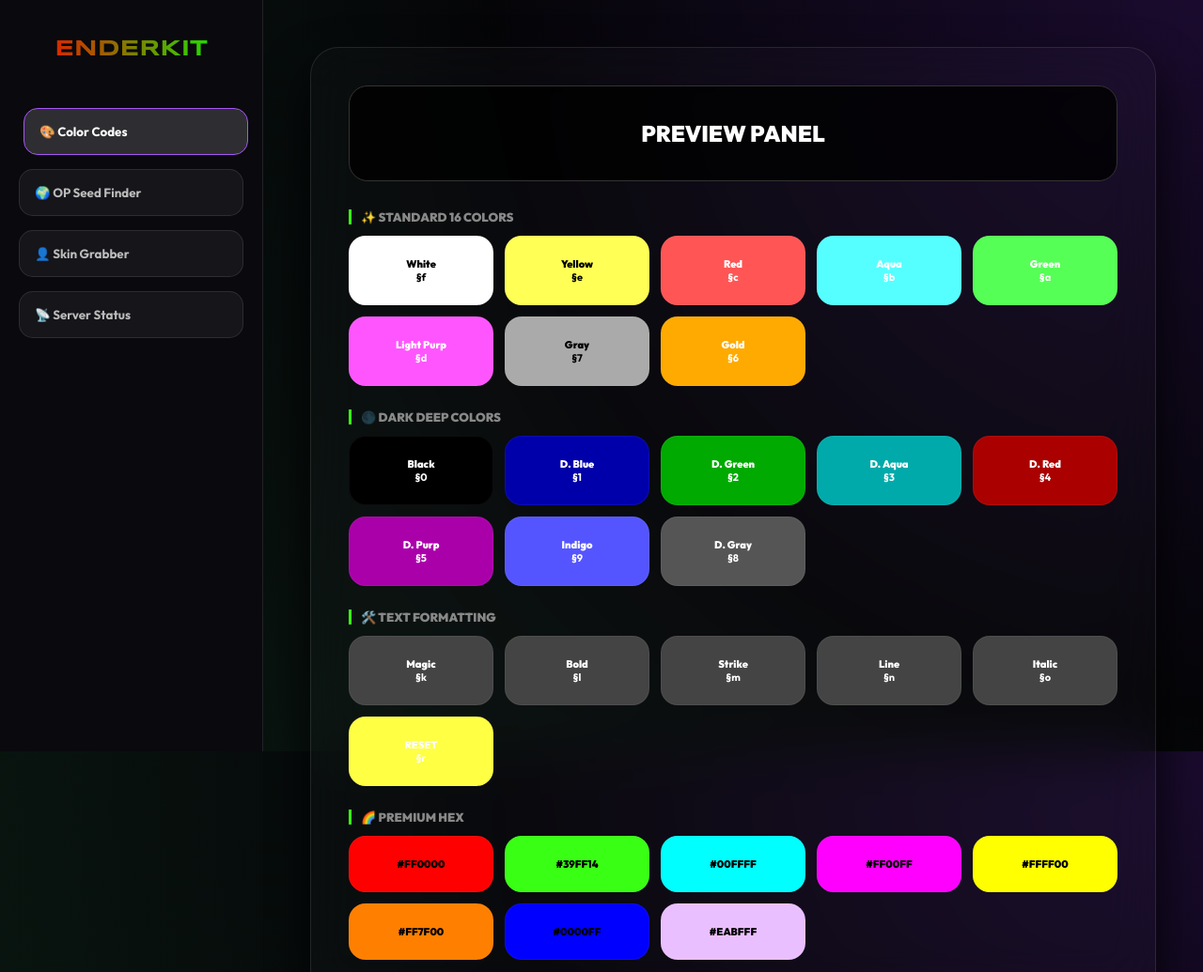
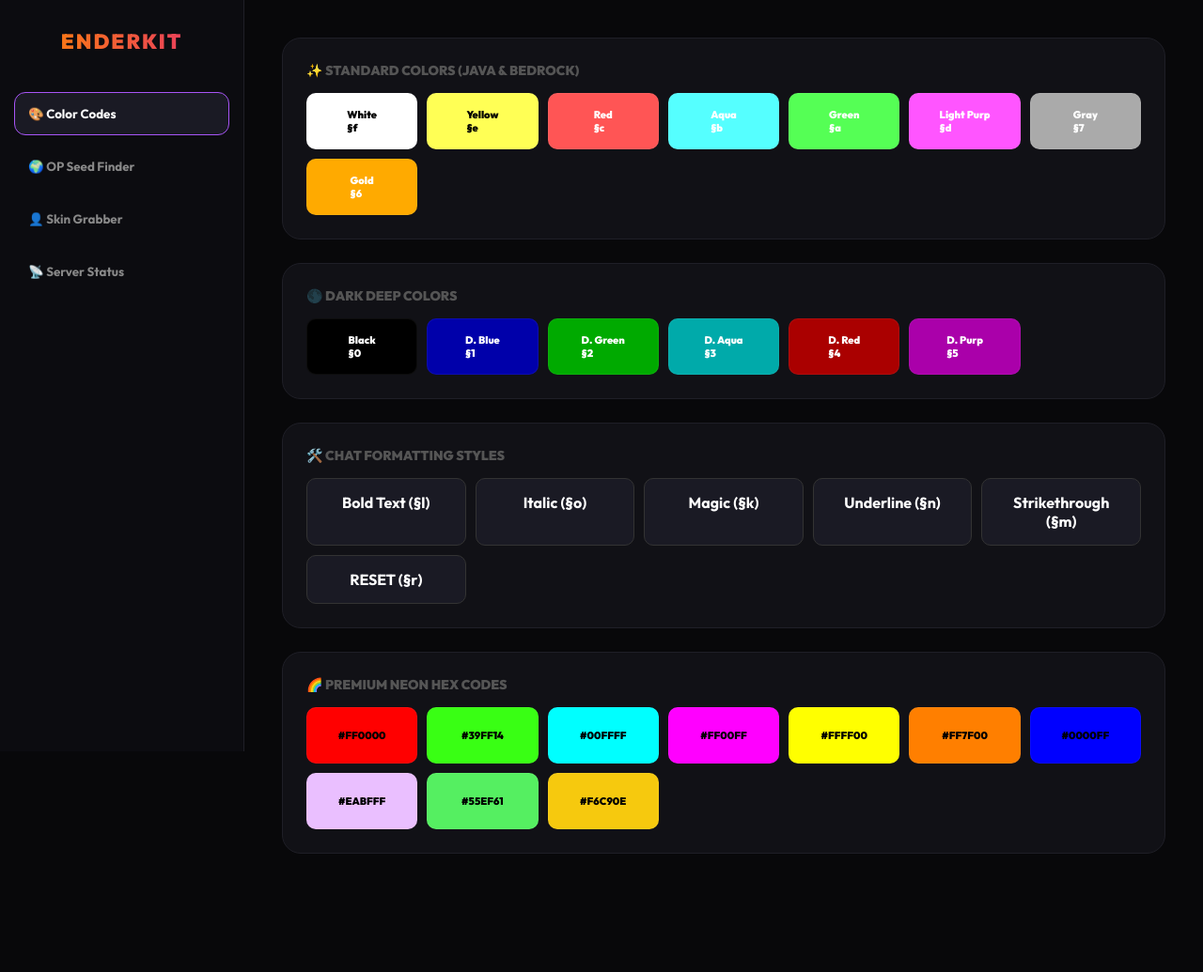
Before and after one commit to UjjwalGamingYTO23/MC-UltraKit, a plain HTML site: page index.html in a window 1280 px wide. Shown: the top 1035 px of the page at 94% size. After the commit the page ends 974 px from the top, so only its background shows below. Drawn offline with nearby package versions, Linux system fonts and the light colour scheme.

Commit message:
Update index.html

```diff
--- a/index.html
+++ b/index.html
@@ -2,95 +2,76 @@
 <html lang="en">
 <head>
     <meta name="google-site-verification" content="6m77o9z49m" />
-
     <meta charset="UTF-8">
     <meta name="viewport" content="width=device-width, initial-scale=1.0">
-    <title>EnderKit | All Minecraft Tools Java & Bedrock</title>
+    <title>EnderKit | Ultimate Minecraft Tools</title>
 
     <style>
-        @import url('https://fonts.googleapis.com/css2?family=Outfit:wght@400;700;900&family=Syncopate:wght@700&display=swap');
+        @import url('https://fonts.googleapis.com/css2?family=Outfit:wght@400;700;900&display=swap');
 
         :root {
-            --bg: #050508;
-            --panel: rgba(10, 10, 15, 0.98);
+            --bg: #08080a;
+            --panel: #111116;
             --accent: #39ff14;
             --primary: #a855f7;
-            --glass: rgba(255, 255, 255, 0.05);
+            --btn: #1a1a24;
         }
 
         * { margin: 0; padding: 0; box-sizing: border-box; font-family: 'Outfit', sans-serif; }
+        body { background: var(--bg); color: #fff; display: flex; min-height: 100vh; overflow-x: hidden; }
 
-        body {
-            background: radial-gradient(circle at top right, #1a0b2e, #050508, #0a1a12);
-            background-attachment: fixed;
-            color: #fff; display: flex; min-height: 100vh; overflow: hidden;
+        /* SIDEBAR */
+        .sidebar {
+            width: 260px; height: 100vh; background: #0c0c10;
+            position: fixed; border-right: 1px solid #1f1f27; padding: 30px 15px;
         }
+        .logo {
+            font-size: 22px; font-weight: 900; letter-spacing: 2px; text-align: center; margin-bottom: 40px;
+            background: linear-gradient(90deg, #ff8a00, #e52e71); -webkit-background-clip: text; -webkit-text-fill-color: transparent;
+        }
+        .nav-btn {
+            width: 100%; padding: 14px; margin-bottom: 10px; background: transparent; border: 1px solid transparent;
+            border-radius: 12px; color: #888; text-align: left; cursor: pointer; transition: 0.3s; font-weight: 600;
+        }
+        .nav-btn:hover, .nav-btn.active { background: var(--btn); color: #fff; border-color: var(--primary); }
 
-        /* PREMIUM RGB SIDEBAR */
-        .sidebar {
-            width: 280px; height: 100vh; background: var(--panel);
-            position: fixed; border-right: 1px solid rgba(255,255,255,0.1);
-            padding: 40px 20px; z-index: 1000; backdrop-filter: blur(20px);
+        /* MAIN AREA */
+        .wrapper { margin-left: 260px; width: 100%; padding: 40px; }
+        .app-card { display: none; animation: slideUp 0.4s ease; }
+        .app-card.active { display: block; }
+        @keyframes slideUp { from { opacity: 0; transform: translateY(20px); } to { opacity: 1; transform: translateY(0); } }
+
+        /* COLOR GRID BOXES */
+        .box-container { background: var(--panel); border: 1px solid #1f1f27; border-radius: 20px; padding: 25px; margin-bottom: 25px; }
+        .section-title { font-size: 14px; font-weight: 800; color: #555; text-transform: uppercase; margin-bottom: 15px; display: flex; align-items: center; gap: 8px; }
+
+        .grid { display: grid; grid-template-columns: repeat(auto-fill, minmax(110px, 1fr)); gap: 10px; }
+        .color-chip {
+            height: 60px; border-radius: 10px; border: 1px solid rgba(255,255,255,0.05);
+            cursor: pointer; font-weight: 800; font-size: 11px; display: flex; flex-direction: column;
+            align-items: center; justify-content: center; transition: 0.2s;
         }
+        .color-chip:hover { transform: scale(1.05); filter: brightness(1.2); }
 
-        .logo {
-            font-family: 'Syncopate', sans-serif; font-size: 24px; font-weight: 900;
-            text-align: center; margin-bottom: 50px;
-            background: linear-gradient(90deg, #ff0000, #00ff00, #0000ff, #ff00ff, #ff0000);
-            background-size: 400%; -webkit-background-clip: text; -webkit-text-fill-color: transparent;
-            animation: rgb-text 5s linear infinite;
-        }
+        /* CHAT FORMATS */
+        .format-grid { display: grid; grid-template-columns: repeat(auto-fill, minmax(150px, 1fr)); gap: 10px; }
+        .format-btn { padding: 15px; background: #1a1a24; border: 1px solid #333; border-radius: 10px; cursor: pointer; text-align: center; font-weight: 700; }
 
-        .nav-btn {
-            width: 100%; padding: 16px; margin-bottom: 15px; background: var(--glass);
-            border: 1px solid rgba(255,255,255,0.1); border-radius: 15px;
-            color: #bbb; text-align: left; font-weight: 700; cursor: pointer;
-            transition: 0.4s; display: flex; align-items: center; gap: 12px;
-        }
+        /* SERVER STATUS DESIGN */
+        .srv-input-group { display: flex; gap: 10px; margin-bottom: 20px; }
+        input, select { flex: 1; padding: 15px; background: #000; border: 1px solid #222; border-radius: 10px; color: var(--accent); font-weight: 700; outline: none; }
+        .cta-btn { padding: 0 30px; background: var(--primary); border: none; border-radius: 10px; color: #fff; font-weight: 900; cursor: pointer; }
 
-        .nav-btn:hover, .nav-btn.active { color: #fff; background: rgba(255,255,255,0.15); border-color: var(--primary); transform: translateX(5px); }
+        .srv-res { background: #000; padding: 25px; border-radius: 15px; border: 1px solid #222; display: none; }
+        .stat-line { margin-bottom: 8px; font-weight: 600; font-size: 14px; color: #aaa; }
+        .stat-line span { color: #fff; }
 
-        @keyframes rgb-text { 0% { background-position: 0%; } 100% { background-position: 400%; } }
+        /* SKIN GRABBER FIX */
+        .skin-display { text-align: center; margin-top: 20px; }
+        .skin-img { height: 350px; margin-bottom: 20px; filter: drop-shadow(0 0 20px rgba(168, 85, 247, 0.4)); }
+        .dl-btn { display: inline-block; padding: 15px 40px; background: #39ff14; color: #000; text-decoration: none; border-radius: 12px; font-weight: 900; text-transform: uppercase; }
 
-        .wrapper { margin-left: 280px; width: calc(100% - 280px); padding: 50px; display: flex; justify-content: center; overflow-y: auto; }
-
-        .app-card {
-            display: none; width: 100%; max-width: 900px;
-            background: rgba(255, 255, 255, 0.02);
-            border: 1px solid rgba(255,255,255,0.1); border-radius: 30px;
-            padding: 40px; backdrop-filter: blur(30px);
-            box-shadow: 0 25px 50px rgba(0,0,0,0.8);
-        }
-        .app-card.active { display: block; animation: fadeIn 0.3s ease; }
-        @keyframes fadeIn { from { opacity: 0; transform: translateY(10px); } }
-
-        /* COLORS CATEGORIES */
-        .section-header { font-size: 13px; font-weight: 900; color: #888; text-transform: uppercase; margin: 25px 0 12px; border-left: 3px solid var(--accent); padding-left: 10px; }
-        .grid { display: grid; grid-template-columns: repeat(auto-fill, minmax(130px, 1fr)); gap: 12px; }
-
-        .color-chip {
-            padding: 22px 5px; border-radius: 18px; border: 1px solid rgba(255,255,255,0.05);
-            cursor: pointer; font-weight: 800; font-size: 11px; text-align: center; transition: 0.2s;
-        }
-        .color-chip:hover { transform: scale(1.05); border-color: #fff; }
-
-        /* INPUTS & SELECTS WITH EMOJIS */
-        select, input {
-            width: 100%; padding: 18px; background: rgba(0,0,0,0.7);
-            border: 1px solid #333; border-radius: 15px;
-            color: var(--accent); font-weight: 700; outline: none; margin-bottom: 20px;
-        }
-
-        .cta {
-            width: 100%; padding: 22px; background: linear-gradient(45deg, #a855f7, #6366f1);
-            color: #fff; border: none; border-radius: 18px; font-weight: 900;
-            cursor: pointer; text-transform: uppercase; transition: 0.3s;
-        }
-        .cta:hover { transform: translateY(-3px); box-shadow: 0 15px 30px rgba(168, 85, 247, 0.4); }
-
-        .res-box { margin-top: 25px; padding: 25px; background: #000; border-radius: 20px; border: 1px solid #444; display: none; }
-
-        @media (max-width: 768px) { .sidebar { display: none; } .wrapper { margin-left: 0; padding: 20px; } }
+        @media (max-width: 768px) { .sidebar { display: none; } .wrapper { margin-left: 0; } }
     </style>
 </head>
 <body>
@@ -105,59 +86,80 @@
 
     <div class="wrapper">
         <div id="colors" class="app-card active">
-            <div id="pBox" style="background:rgba(0,0,0,0.8); padding:35px; border-radius:20px; text-align:center; font-size:24px; font-weight:900; border:1px solid #333; margin-bottom:30px; color:#fff;">PREVIEW PANEL</div>
+            <div class="box-container">
+                <div class="section-title">✨ Standard Colors (Java & Bedrock)</div>
+                <div class="grid" id="gridStd"></div>
+            </div>
 
-            <div class="section-header">✨ Standard 16 Colors</div>
-            <div class="grid" id="gridStd"></div>
-            <div class="section-header">🌑 Dark Deep Colors</div>
+            <div class="box-container">
+                <div class="section-title">🌑 Dark Deep Colors</div>
                 <div class="grid" id="gridDark"></div>
-            <div class="section-header">🛠️ Text Formatting</div>
-            <div class="grid" id="gridFormat"></div>
-            <div class="section-header">🌈 Premium Hex</div>
+            </div>
+
+            <div class="box-container">
+                <div class="section-title">🛠️ Chat Formatting Styles</div>
+                <div class="format-grid" id="gridFormat"></div>
+            </div>
+
+            <div class="box-container">
+                <div class="section-title">🌈 Premium Neon HEX Codes</div>
                 <div class="grid" id="gridHex"></div>
+            </div>
         </div>
 
         <div id="seeds" class="app-card">
-            <label style="font-size:12px; font-weight:900; color:#888;">🎮 SELECT EDITION</label>
-            <select id="ed">
+            <div class="box-container">
+                <div class="section-title">🌍 Generate Rare Seeds</div>
+                <select id="ed" style="margin-bottom: 15px;">
                     <option value="java">☕ Minecraft Java Edition</option>
                     <option value="bedrock">📱 Minecraft Bedrock / PE</option>
                 </select>
-            <label style="font-size:12px; font-weight:900; color:#888;">📂 CATEGORY OPTIONS</label>
-            <select id="cat">
-                <option value="rare">🌸 Rare Biomes (Cherry/Ice)</option>
-                <option value="loot">💎 OP Loot (Ancient City)</option>
-                <option value="speedrun">⚡ Speedrun Seeds</option>
-                <option value="village">🏘️ Rare Village Spawns</option>
+                <select id="cat" style="margin-bottom: 15px;">
+                    <option value="rare">🌸 Cherry Grove / Ice Spikes</option>
+                    <option value="loot">💎 Mansion / Ancient City</option>
+                    <option value="speedrun">⚡ Speedrun Spawn</option>
                 </select>
-            <button class="cta" onclick="getSeed()">Find OP Seed</button>
-            <div id="sRes" class="res-box">
-                <h1 id="sVal" style="color:var(--accent); font-size:40px;"></h1>
-                <p id="sDes" style="margin-top:10px; color:#aaa; font-weight:700;"></p>
+                <button class="cta-btn" style="height: 55px; width: 100%;" onclick="getSeed()">Generate</button>
+                <div id="sRes" class="srv-res" style="margin-top:20px;">
+                    <h1 id="sVal" style="color:var(--accent)"></h1>
+                    <p id="sDes"></p>
+                </div>
             </div>
         </div>
 
         <div id="skins" class="app-card">
-            <label style="font-size:12px; font-weight:900; color:#888;">👤 MINECRAFT USERNAME</label>
-            <input type="text" id="skU" placeholder="Dream">
-            <button class="cta" onclick="getSkin()">Download HD Skin</button>
-            <div id="skRes" class="res-box" style="text-align:center; background:none; border:none;">
-                <img id="skImg" src="" style="height:320px; filter: drop-shadow(0 0 30px var(--primary));">
-                <br><br>
-                <a id="skDl" href="#" target="_blank" class="cta" style="text-decoration:none; display:inline-block; width:auto; padding:15px 40px;">Download PNG</a>
+            <div class="box-container">
+                <div class="section-title">👤 Minecraft Skin Grabber</div>
+                <div class="srv-input-group">
+                    <input type="text" id="skU" placeholder="Enter Username (e.g. Dream)">
+                    <button class="cta-btn" onclick="getSkin()">Grab</button>
+                </div>
+                <div id="skRes" class="skin-display" style="display:none;">
+                    <img id="skImg" src="" class="skin-img"><br>
+                    <a id="skDl" href="#" target="_blank" class="dl-btn">Download Skin</a>
+                </div>
             </div>
         </div>
 
         <div id="status" class="app-card">
-            <label style="font-size:12px; font-weight:900; color:#888;">📡 SERVER ADDRESS</label>
+            <div class="box-container">
+                <div class="section-title">📡 Live Server Scanner</div>
+                <div class="srv-input-group">
                     <input type="text" id="srv" placeholder="play.hypixel.net">
-            <button class="cta" onclick="getSrv()">Scan Server</button>
-            <div id="srvRes" class="res-box"></div>
+                    <button class="cta-btn" onclick="getSrv()">Scan</button>
+                </div>
+                <div id="srvRes" class="srv-res">
+                    <h2 id="srvStatus" style="margin-bottom:15px;"></h2>
+                    <div class="stat-line">MOTD: <span id="srvMotd"></span></div>
+                    <div class="stat-line">Players: <span id="srvPlayers"></span></div>
+                    <div class="stat-line">Version: <span id="srvVer"></span></div>
+                    <div class="stat-line">Type: <span id="srvType"></span></div>
+                </div>
+            </div>
         </div>
     </div>
 
     <script>
-        // AD SYSTEM DIRECT LINK
         const AD_URL = "https://otieu.com/4/10581423";
         function ad() { window.open(AD_URL, '_blank'); }
 
@@ -168,14 +170,13 @@
         ];
         const cDark = [
             {n:"Black", c:"§0", h:"#000000"}, {n:"D. Blue", c:"§1", h:"#0000aa"}, {n:"D. Green", c:"§2", h:"#00aa00"},
-            {n:"D. Aqua", c:"§3", h:"#00aaaa"}, {n:"D. Red", c:"§4", h:"#aa0000"}, {n:"D. Purp", c:"§5", h:"#aa00aa"},
-            {n:"Indigo", c:"§9", h:"#5555ff"}, {n:"D. Gray", c:"§8", h:"#555555"}
+            {n:"D. Aqua", c:"§3", h:"#00aaaa"}, {n:"D. Red", c:"§4", h:"#aa0000"}, {n:"D. Purp", c:"§5", h:"#aa00aa"}
         ];
         const cForm = [
-            {n:"Magic", c:"§k", h:"#444"}, {n:"Bold", c:"§l", h:"#444"}, {n:"Strike", c:"§m", h:"#444"},
-            {n:"Line", c:"§n", h:"#444"}, {n:"Italic", c:"§o", h:"#444"}, {n:"RESET", c:"§r", h:"#ff4"}
+            {n:"Bold Text", c:"§l"}, {n:"Italic", c:"§o"}, {n:"Magic", c:"§k"},
+            {n:"Underline", c:"§n"}, {n:"Strikethrough", c:"§m"}, {n:"RESET", c:"§r"}
         ];
-        const cHex = ["#FF0000","#39FF14","#00FFFF","#FF00FF","#FFFF00","#FF7F00","#0000FF","#EABFFF"];
+        const cHex = ["#FF0000","#39FF14","#00FFFF","#FF00FF","#FFFF00","#FF7F00","#0000FF","#EABFFF","#55EF61","#F6C90E"];
 
         function tab(e, id) {
             document.querySelectorAll('.app-card').forEach(c => c.classList.remove('active'));
@@ -184,37 +185,33 @@
             e.currentTarget.classList.add('active');
         }
 
-        function cp(c, h) {
-            navigator.clipboard.writeText(c);
-            const p = document.getElementById('pBox');
-            p.style.color = h; p.innerText = "COPIED: " + c;
-            if(c === "§r") { p.style=""; p.innerText="PREVIEW PANEL"; }
+        function fill() {
+            const s = document.getElementById('gridStd'), d = document.getElementById('gridDark'), f = document.getElementById('gridFormat'), h = document.getElementById('gridHex');
+            cStd.forEach(i => s.innerHTML += `<div class="color-chip" style="background:${i.h}; color:${(i.h==="#ffffff"||i.h==="#ffff55")?'#000':'#fff'}" onclick="ad(); navigator.clipboard.writeText('${i.c}'); alert('Copied ${i.c}')">${i.n}<br>${i.c}</div>`);
+            cDark.forEach(i => d.innerHTML += `<div class="color-chip" style="background:${i.h}" onclick="ad(); navigator.clipboard.writeText('${i.c}'); alert('Copied ${i.c}')">${i.n}<br>${i.c}</div>`);
+            cForm.forEach(i => f.innerHTML += `<div class="format-btn" onclick="ad(); navigator.clipboard.writeText('${i.c}'); alert('Copied ${i.c}')">${i.n} (${i.c})</div>`);
+            cHex.forEach(x => h.innerHTML += `<div class="color-chip" style="background:${x}; color:#000" onclick="ad(); navigator.clipboard.writeText('${x}')">${x}</div>`);
         }
+        fill();
 
-        function fill(data, id) {
-            const g = document.getElementById(id);
-            data.forEach(i => {
-                const b = document.createElement('button');
-                b.className = 'color-chip'; b.style.background = i.h;
-                b.style.color = (i.h==="#ffffff"||i.h==="#ffff55"||i.h==="#aaaaaa")?"#000":"#fff";
-                b.innerHTML = `${i.n}<br><b>${i.c}</b>`;
-                b.onclick = () => { ad(); cp(i.c, i.h); };
-                g.appendChild(b);
-            });
+        function getSeed() { ad(); const r={s:"34088318", d:"Cherry Biome Spawn"}; document.getElementById('sVal').innerText=r.s; document.getElementById('sDes').innerText=r.d; document.getElementById('sRes').style.display="block"; }
+        function getSkin() { const u=document.getElementById('skU').value; if(!u) return; ad(); document.getElementById('skImg').src=`https://mc-heads.net/body/${u}/250`; document.getElementById('skDl').href=`https://mc-heads.net/download/${u}`; document.getElementById('skRes').style.display="block"; }
+
+        async function getSrv() {
+            const i=document.getElementById('srv').value; if(!i) return; ad();
+            const res = await fetch(`https://api.mcsrvstat.us/2/${i}`);
+            const data = await res.json();
+            document.getElementById('srvRes').style.display = "block";
+            if(data.online) {
+                document.getElementById('srvStatus').innerHTML = "● ONLINE"; document.getElementById('srvStatus').style.color = "#39ff14";
+                document.getElementById('srvMotd').innerText = data.motd.clean[0] || "None";
+                document.getElementById('srvPlayers').innerText = `${data.players.online} / ${data.players.max}`;
+                document.getElementById('srvVer').innerText = data.version;
+                document.getElementById('srvType').innerText = data.software || "Vanilla/Other";
+            } else {
+                document.getElementById('srvStatus').innerHTML = "● OFFLINE"; document.getElementById('srvStatus').style.color = "red";
             }
-
-        fill(cStd, 'gridStd'); fill(cDark, 'gridDark'); fill(cForm, 'gridFormat');
-        cHex.forEach(x => {
-            const b = document.createElement('button');
-            b.className = 'color-chip'; b.style.background = x; b.style.color = "#000"; b.innerText = x;
-            b.onclick = () => { ad(); cp(x, x); };
-            document.getElementById('gridHex').appendChild(b);
-        });
-
-        const sDB = { java: { rare:{s:"34088318", d:"Cherry Biome Spawn"}, loot:{s:"734081023", d:"Mansion & Ancient City"}, speedrun:{s:"-453063455", d:"12-Eye Portal"}, village:{s:"1053097", d:"5 Blacksmith Houses"} }, bedrock: { rare:{s:"1669320", d:"Frozen Mushroom Island"}, loot:{s:"1000234", d:"Double Ancient City"}, speedrun:{s:"45357291", d:"Stronghold Under Spawn"}, village:{s:"906167", d:"Cliff Village"} } };
-        function getSeed() { ad(); const e=document.getElementById('ed').value, c=document.getElementById('cat').value, r=sDB[e][c]; document.getElementById('sVal').innerText=r.s; document.getElementById('sDes').innerText=r.d; document.getElementById('sRes').style.display="block"; }
-        function getSkin() { const u=document.getElementById('skU').value; if(!u) return; ad(); document.getElementById('skImg').src=`https://mc-heads.net/body/${u}/250`; document.getElementById('skDl').href=`https://mc-heads.net/download/${u}`; document.getElementById('skRes').style.display="block"; }
-        async function getSrv() { const i=document.getElementById('srv').value; if(!i) return; ad(); const box=document.getElementById('srvRes'); box.style.display="block"; box.innerText="Scanning..."; const r=await fetch(`https://api.mcsrvstat.us/2/${i}`); const d=await r.json(); if(d.online){ box.innerHTML=`<h2 style="color:var(--accent)">● ONLINE</h2><p><b>Players:</b> ${d.players.online}/${d.players.max}</p>`; } else { box.innerHTML=`<h2 style="color:red">● OFFLINE</h2>`; } }
+        }
     </script>
 </body>
 </html>
```
Lines whose indentation alone changed are shown as unchanged.
